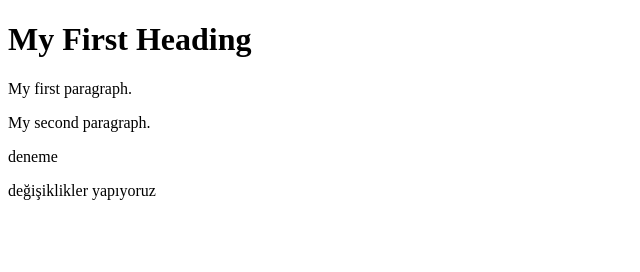
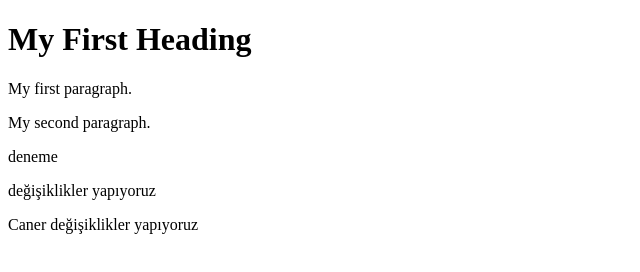
Before and after one commit to bugrasenturk/vscode-git, a plain HTML site: page index.html in a window 1280 px wide. Shown: the whole page, without its empty margins (0-640 px from the left). Drawn offline with Linux system fonts and the light colour scheme.

Commit message:
güncelllendi

```diff
--- a/index.html
+++ b/index.html
@@ -7,6 +7,8 @@
 <p>My second paragraph.</p>
 <p>deneme</p>
 <p>değişiklikler yapıyoruz</p>
+<p>Caner değişiklikler yapıyoruz</p>
+
 
 </body>
 </html>
```
Also changed, not shown: main.html (+2 -0 lines).
